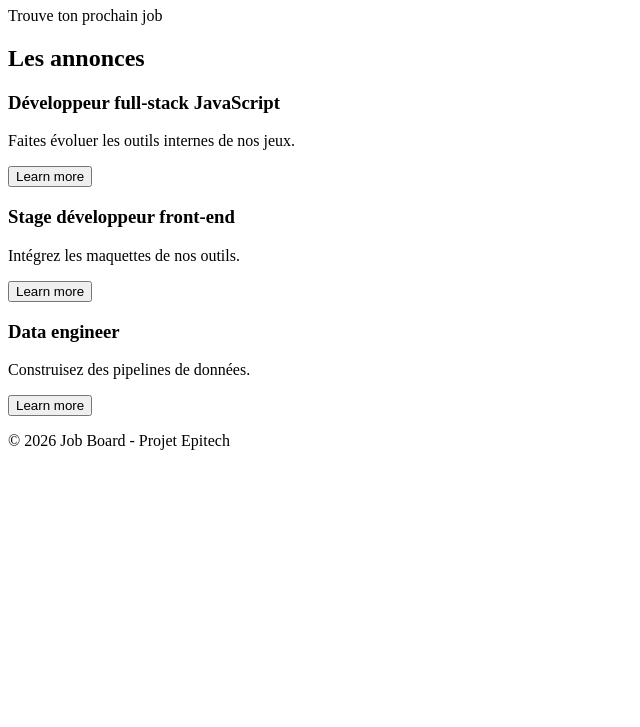
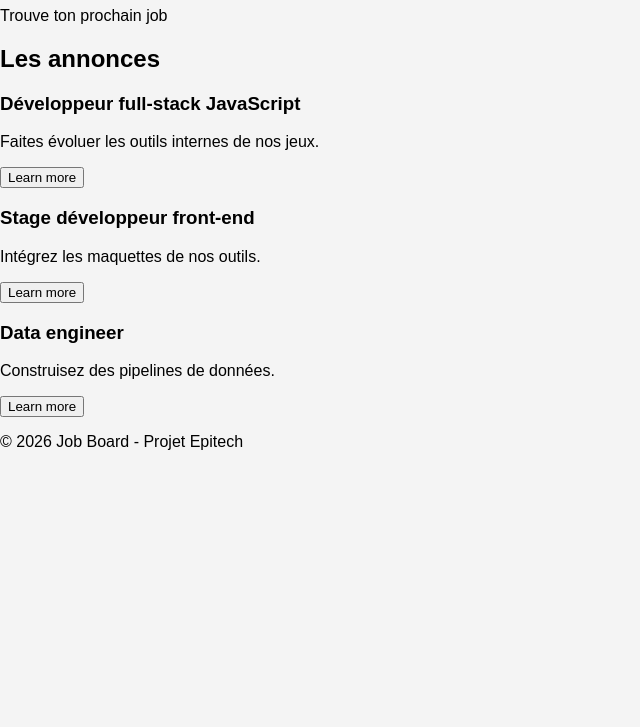
Before and after one commit to Abdallah94212/Job_board, a plain HTML site: page frontend/index.html in a window 1280 px wide. Shown: the part 73-800 px from the top of the page, without its empty margins (0-640 px from the left). Drawn offline with Linux system fonts and the light colour scheme.

```diff
--- a/frontend/index.html
+++ b/frontend/index.html
@@ -4,6 +4,8 @@
 <head>
   <meta charset="UTF-8">
   <title>Job Board</title>
+  <link rel="stylesheet" href="style.css">
+
 </head>
 
 <body>
--- /dev/null
+++ b/frontend/style.css
@@ -0,0 +1,5 @@
+body {
+    font-family: Arial, sans-serif;
+    background-color: #f4f4f4;
+    margin: 0;
+}
```
